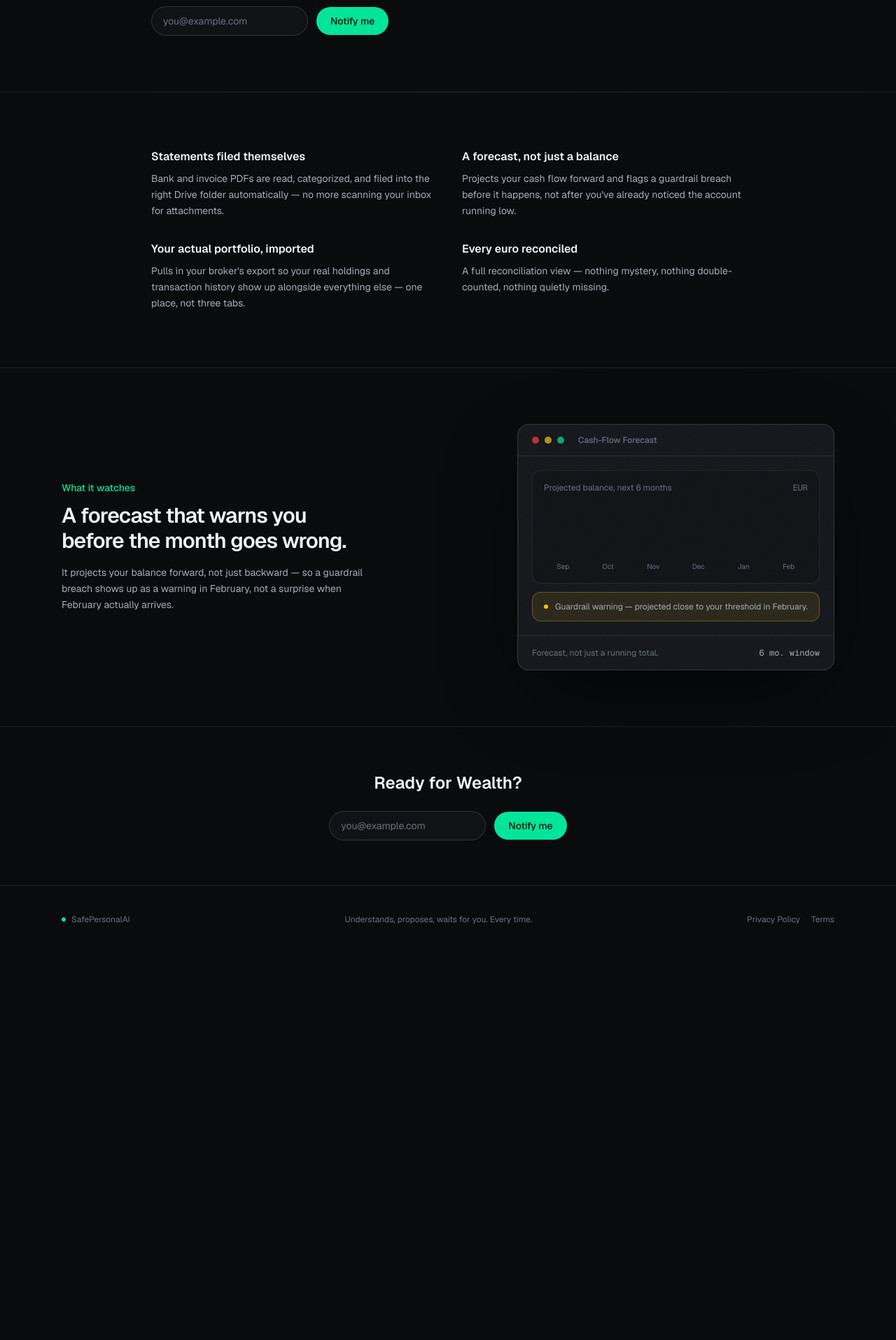
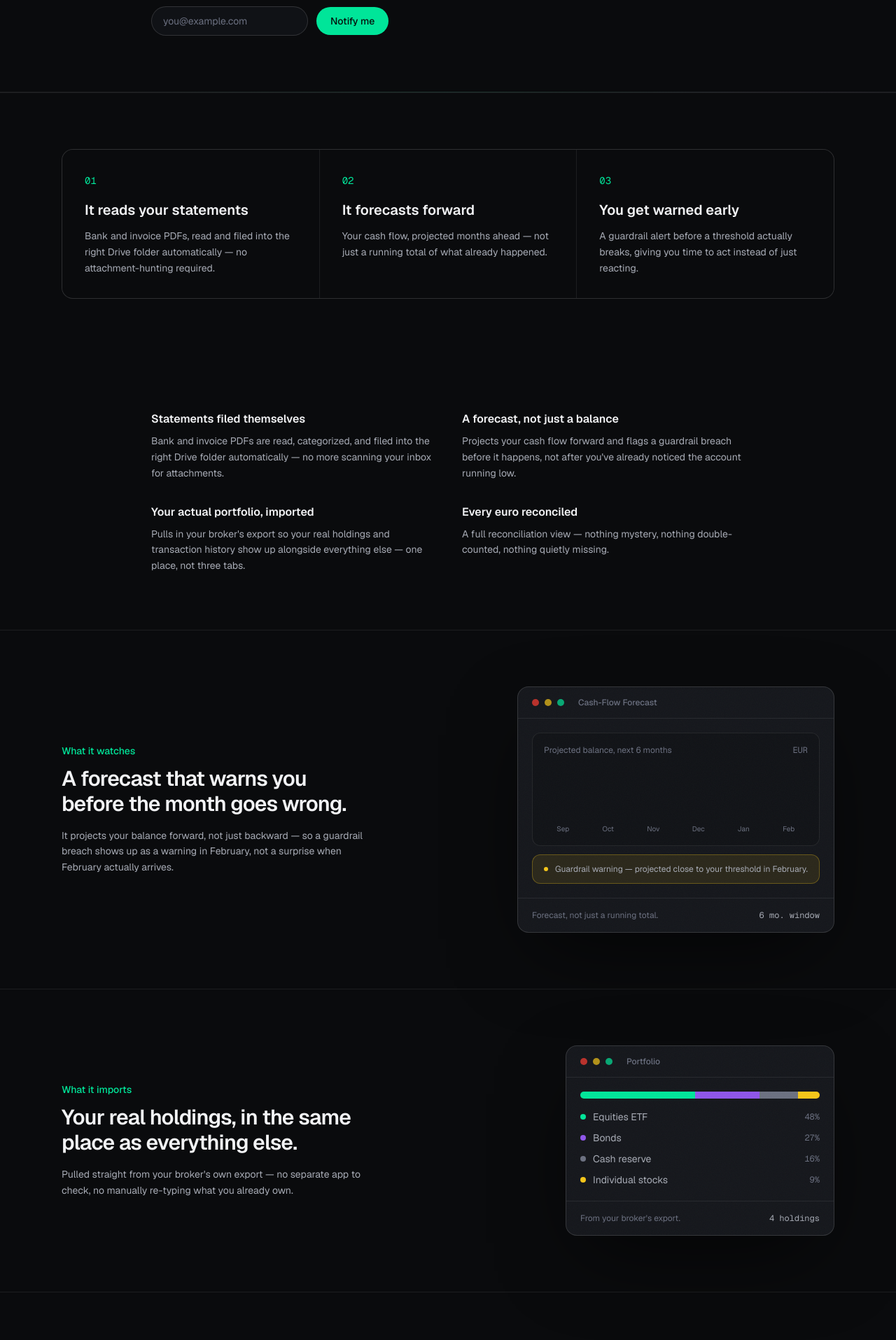
Before and after one commit to Krawatt-creator/safepersonalai-website, a Next.js app: page /modules/wealth in a window 1280 px wide. Shown: the part 440-2355 px from the top of the page at 70% size. Before the commit the page ends 1802 px from the top, so only its background shows below. Built offline with nearby package versions, Linux system fonts and the light colour scheme.

Commit message:
Give each module page a real 3-step explainer + second visual; fix shrink-to-fit width bug

```diff
--- a/src/app/modules/operational/page.tsx
+++ b/src/app/modules/operational/page.tsx
@@ -19,6 +19,20 @@ export default function OperationalPage() {
       priceNote="no card required"
       ctaLabel="Get SafePersonalAI"
       ctaHref="/#pricing"
+      steps={[
+        {
+          title: "It reads",
+          body: "Email, iMessage, a photographed invoice, a voice memo — understood in whatever language and format it arrived in.",
+        },
+        {
+          title: "You approve",
+          body: "Every draft lands in one Pending Actions queue. Approve, snooze, reject, or correct it in your own words.",
+        },
+        {
+          title: "It acts",
+          body: "Only then does anything happen — a reply gets sent, an event lands on your calendar, a document gets filed.",
+        },
+      ]}
       features={[
         {
           title: "Inbox triage, drafted for you",
--- a/src/app/modules/travel/page.tsx
+++ b/src/app/modules/travel/page.tsx
@@ -1,6 +1,7 @@
 import type { Metadata } from "next";
 import ModulePageShell from "@/components/ModulePageShell";
 import TravelPreviewPanel from "@/components/TravelPreviewPanel";
+import DealAlertPanel from "@/components/DealAlertPanel";
 import Reveal from "@/components/Reveal";
 
 export const metadata: Metadata = {
@@ -21,6 +22,20 @@ export default function TravelPage() {
       ctaLabel="Notify me"
       ctaHref="/#pricing"
       waitlistModule="travel"
+      steps={[
+        {
+          title: "Tell it what matters",
+          body: "A route, a price threshold, maybe a flexible date range or an open-jaw itinerary.",
+        },
+        {
+          title: "It checks quietly",
+          body: "Daily, inside a fixed quota — no runaway costs, no constant refreshing on your end.",
+        },
+        {
+          title: "You hear about a real deal",
+          body: "Only when a tracked route actually clears your own threshold — nothing else interrupts you.",
+        },
+      ]}
       features={[
         {
           title: "Fare tracking that respects a budget",
@@ -58,6 +73,25 @@ export default function TravelPage() {
           </Reveal>
         </div>
       </section>
+
+      <section className="border-t border-border py-20">
+        <div className="mx-auto grid max-w-6xl gap-12 px-6 lg:grid-cols-[1.05fr_1fr] lg:items-center">
+          <Reveal>
+            <p className="text-sm font-medium text-violet">What you actually see</p>
+            <h2 className="mt-3 max-w-md text-2xl font-semibold tracking-tight text-balance text-text sm:text-3xl">
+              One notification, only when it's worth your attention.
+            </h2>
+            <p className="mt-4 max-w-md text-sm leading-relaxed text-text-secondary">
+              Not a dashboard you have to check — a single message when a
+              price actually clears your threshold, cross-checked against
+              whether you're even free that weekend.
+            </p>
+          </Reveal>
+          <Reveal delay={100}>
+            <DealAlertPanel />
+          </Reveal>
+        </div>
+      </section>
     </ModulePageShell>
   );
 }
--- a/src/app/modules/wealth/page.tsx
+++ b/src/app/modules/wealth/page.tsx
@@ -1,6 +1,7 @@
 import type { Metadata } from "next";
 import ModulePageShell from "@/components/ModulePageShell";
 import WealthPreviewPanel from "@/components/WealthPreviewPanel";
+import PortfolioPreviewPanel from "@/components/PortfolioPreviewPanel";
 import Reveal from "@/components/Reveal";
 
 export const metadata: Metadata = {
@@ -21,6 +22,20 @@ export default function WealthPage() {
       ctaLabel="Notify me"
       ctaHref="/#pricing"
       waitlistModule="wealth"
+      steps={[
+        {
+          title: "It reads your statements",
+          body: "Bank and invoice PDFs, read and filed into the right Drive folder automatically — no attachment-hunting required.",
+        },
+        {
+          title: "It forecasts forward",
+          body: "Your cash flow, projected months ahead — not just a running total of what already happened.",
+        },
+        {
+          title: "You get warned early",
+          body: "A guardrail alert before a threshold actually breaks, giving you time to act instead of just reacting.",
+        },
+      ]}
       features={[
         {
           title: "Statements filed themselves",
@@ -58,6 +73,24 @@ export default function WealthPage() {
           </Reveal>
         </div>
       </section>
+
+      <section className="border-t border-border py-20">
+        <div className="mx-auto grid max-w-6xl gap-12 px-6 lg:grid-cols-[1.05fr_1fr] lg:items-center">
+          <Reveal>
+            <p className="text-sm font-medium text-green">What it imports</p>
+            <h2 className="mt-3 max-w-md text-2xl font-semibold tracking-tight text-balance text-text sm:text-3xl">
+              Your real holdings, in the same place as everything else.
+            </h2>
+            <p className="mt-4 max-w-md text-sm leading-relaxed text-text-secondary">
+              Pulled straight from your broker's own export — no separate
+              app to check, no manually re-typing what you already own.
+            </p>
+          </Reveal>
+          <Reveal delay={100} className="lg:justify-self-end">
+            <PortfolioPreviewPanel />
+          </Reveal>
+        </div>
+      </section>
     </ModulePageShell>
   );
 }
--- /dev/null
+++ b/src/components/DealAlertPanel.tsx
@@ -0,0 +1,39 @@
+// Stylized mockup of the moment a tracked fare actually clears its
+// threshold — an iMessage-style self-notification, distinct from
+// TravelPreviewPanel's list view of everything being watched.
+export default function DealAlertPanel() {
+  return (
+    <div className="mx-auto w-full max-w-sm">
+      <div className="grain relative overflow-hidden rounded-[28px] border border-border-strong bg-bg-card p-2 shadow-[0_40px_120px_-30px_rgba(0,0,0,0.7)]">
+        <div className="rounded-[22px] bg-bg-raised px-4 py-5">
+          <p className="text-center text-[11px] text-text-tertiary">Now</p>
+
+          <div className="mt-3 flex items-start gap-3 rounded-2xl border border-green/30 bg-green-dim px-4 py-3.5">
+            <span className="mt-0.5 text-xl leading-none">✈️</span>
+            <div className="min-w-0">
+              <p className="text-sm font-semibold text-text">SafePersonalAI</p>
+              <p className="mt-1 text-sm leading-snug text-text-secondary">
+                Berlin → Lisbon just dropped to{" "}
+                <span className="font-semibold text-green">€128</span> — below
+                your €140 threshold.
+              </p>
+              <p className="mt-1.5 text-xs text-text-tertiary">
+                Nothing booked. Just letting you know.
+              </p>
+            </div>
+          </div>
+
+          <div className="mt-2.5 flex items-start gap-3 rounded-2xl border border-border bg-bg px-4 py-3.5 opacity-50">
+            <span className="mt-0.5 text-xl leading-none">📅</span>
+            <div className="min-w-0">
+              <p className="text-sm font-semibold text-text">Calendar</p>
+              <p className="mt-1 text-sm leading-snug text-text-tertiary">
+                You're free that whole weekend, too.
+              </p>
+            </div>
+          </div>
+        </div>
+      </div>
+    </div>
+  );
+}
--- /dev/null
+++ b/src/components/ModuleHowItWorks.tsx
@@ -0,0 +1,35 @@
+import Reveal from "./Reveal";
+
+type Step = { title: string; body: string };
+
+export default function ModuleHowItWorks({
+  accent,
+  steps,
+}: {
+  accent: "green" | "violet";
+  steps: [Step, Step, Step];
+}) {
+  const accentText = accent === "green" ? "text-green" : "text-violet";
+
+  return (
+    <section className="border-t border-border py-20">
+      <div className="mx-auto max-w-6xl px-6">
+        <Reveal>
+          <div className="grid gap-px overflow-hidden rounded-2xl border border-border bg-border md:grid-cols-3">
+            {steps.map((s, i) => (
+              <div key={s.title} className="bg-bg p-8">
+                <span className={`font-mono text-sm ${accentText}`}>
+                  {String(i + 1).padStart(2, "0")}
+                </span>
+                <h3 className="mt-4 text-xl font-semibold text-text">{s.title}</h3>
+                <p className="mt-3 text-sm leading-relaxed text-text-secondary">
+                  {s.body}
+                </p>
+              </div>
+            ))}
+          </div>
+        </Reveal>
+      </div>
+    </section>
+  );
+}
--- a/src/components/ModulePageShell.tsx
+++ b/src/components/ModulePageShell.tsx
@@ -3,14 +3,17 @@ import Nav from "./Nav";
 import Footer from "./Footer";
 import Reveal from "./Reveal";
 import WaitlistForm from "./WaitlistForm";
+import ModuleHowItWorks from "./ModuleHowItWorks";
 
 type Feature = { title: string; body: string };
+type Step = { title: string; body: string };
 
 export default function ModulePageShell({
   accent,
   name,
   tagline,
   intro,
+  steps,
   features,
   priceLabel,
   priceNote,
@@ -23,6 +26,7 @@ export default function ModulePageShell({
   name: string;
   tagline: string;
   intro: string;
+  steps: [Step, Step, Step];
   features: Feature[];
   priceLabel: string;
   priceNote: string;
@@ -80,6 +84,8 @@ export default function ModulePageShell({
           </div>
         </section>
 
+        <ModuleHowItWorks accent={accent} steps={steps} />
+
         <section className="py-20">
           <div className="mx-auto max-w-4xl px-6">
             <div className="grid gap-x-10 gap-y-8 sm:grid-cols-2">
--- /dev/null
+++ b/src/components/PortfolioPreviewPanel.tsx
@@ -0,0 +1,60 @@
+// Stylized mockup of the real Wealth dashboard's portfolio/holdings view —
+// distinct from WealthPreviewPanel's forward-looking cash-flow forecast.
+const holdings = [
+  { label: "Equities ETF", pct: 48, color: "bg-green" },
+  { label: "Bonds", pct: 27, color: "bg-violet" },
+  { label: "Cash reserve", pct: 16, color: "bg-text-tertiary" },
+  { label: "Individual stocks", pct: 9, color: "bg-amber" },
+];
+
+export default function PortfolioPreviewPanel() {
+  let cumulative = 0;
+
+  return (
+    <div className="grain relative mx-auto w-[24rem] max-w-full overflow-hidden rounded-2xl border border-border-strong bg-bg-card shadow-[0_40px_120px_-30px_rgba(0,0,0,0.7)]">
+      <div className="flex items-center gap-2 border-b border-border px-5 py-3.5">
+        <span className="h-2.5 w-2.5 rounded-full bg-red/70" />
+        <span className="h-2.5 w-2.5 rounded-full bg-amber/70" />
+        <span className="h-2.5 w-2.5 rounded-full bg-green/70" />
+        <span className="ml-3 text-xs font-medium text-text-tertiary">
+          Portfolio
+        </span>
+      </div>
+
+      <div className="p-5">
+        <div className="flex h-2.5 w-full overflow-hidden rounded-full bg-bg-raised">
+          {holdings.map((h) => {
+            const el = (
+              <div
+                key={h.label}
+                className={h.color}
+                style={{ width: `${h.pct}%` }}
+              />
+            );
+            cumulative += h.pct;
+            return el;
+          })}
+        </div>
+
+        <div className="mt-4 space-y-2.5">
+          {holdings.map((h) => (
+            <div key={h.label} className="flex items-center justify-between text-sm">
+              <div className="flex items-center gap-2.5">
+                <span className={`h-2 w-2 rounded-full ${h.color}`} />
+                <span className="text-text-secondary">{h.label}</span>
+              </div>
+              <span className="font-mono text-xs text-text-tertiary">{h.pct}%</span>
+            </div>
+          ))}
+        </div>
+      </div>
+
+      <div className="border-t border-border px-5 py-4">
+        <div className="flex items-center justify-between text-xs text-text-tertiary">
+          <span>From your broker's export.</span>
+          <span className="font-mono text-text-secondary">4 holdings</span>
+        </div>
+      </div>
+    </div>
+  );
+}
```
